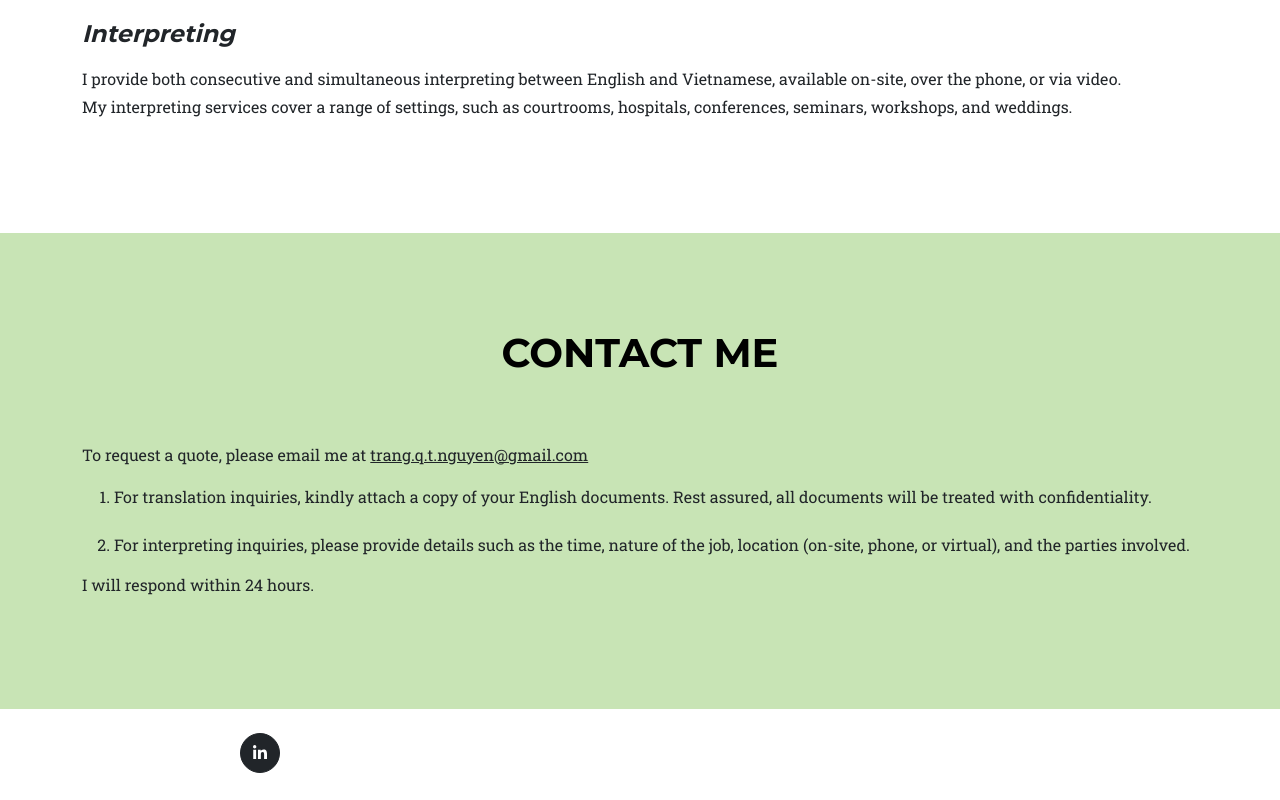
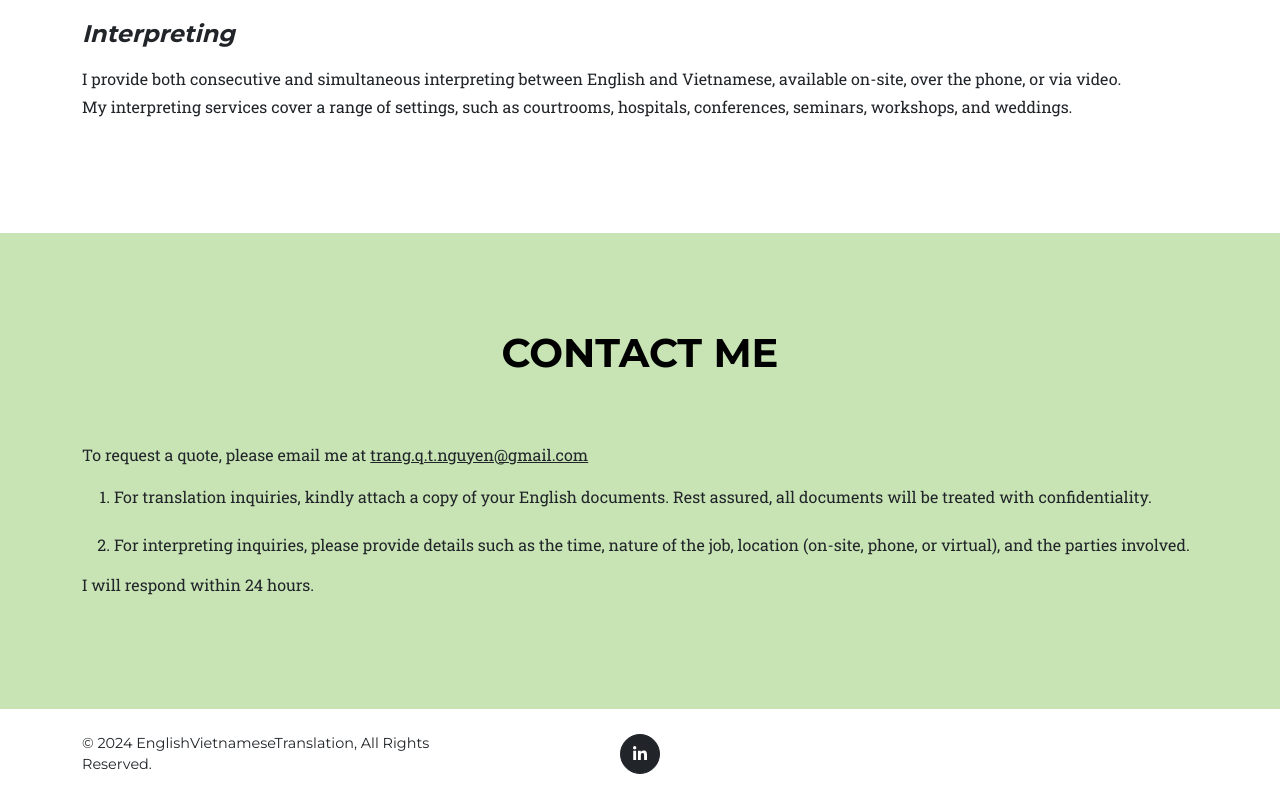
Before and after one commit to honhanbao/EVTranslation, a website: page index.html in a window 1280 px wide. Shown: the part 1877-2677 px from the top of the page. Drawn offline with nearby package versions, Linux system fonts and the light colour scheme.

Commit message:
Update index.html

```diff
--- a/index.html
+++ b/index.html
@@ -162,7 +162,7 @@
         <footer class="footer py-4">
             <div class="container">
                 <div class="row align-items-center">
-<!--                     <div class="col-lg-4 text-lg-start">&copy; 2024 EnglishVietnameseTranslation, All Rights Reserved.</div> -->
+                    <div class="col-lg-4 text-lg-start">&copy; 2024 EnglishVietnameseTranslation, All Rights Reserved.</div>
                     <div class="col-lg-4 my-3 my-lg-0">
                         <!-- <a class="btn btn-dark btn-social mx-2" href="#!" aria-label="Twitter"><i class="fab fa-twitter"></i></a> -->
                         <!-- <a class="btn btn-dark btn-social mx-2" href="#!" aria-label="Facebook"><i class="fab fa-facebook-f"></i></a> -->
```
